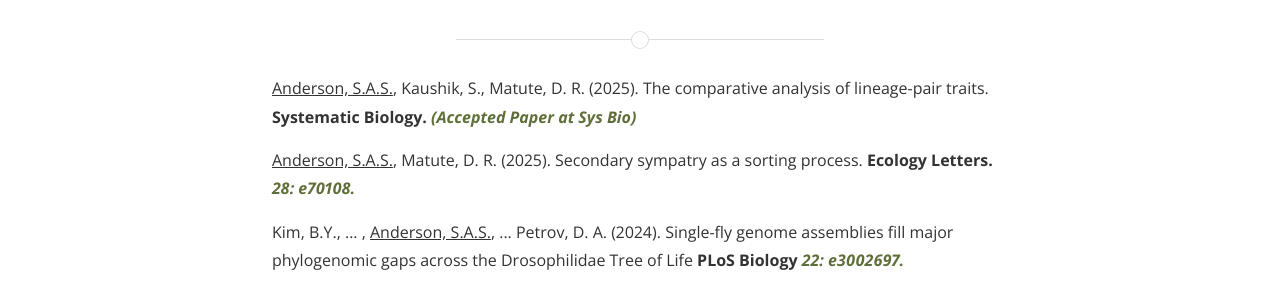
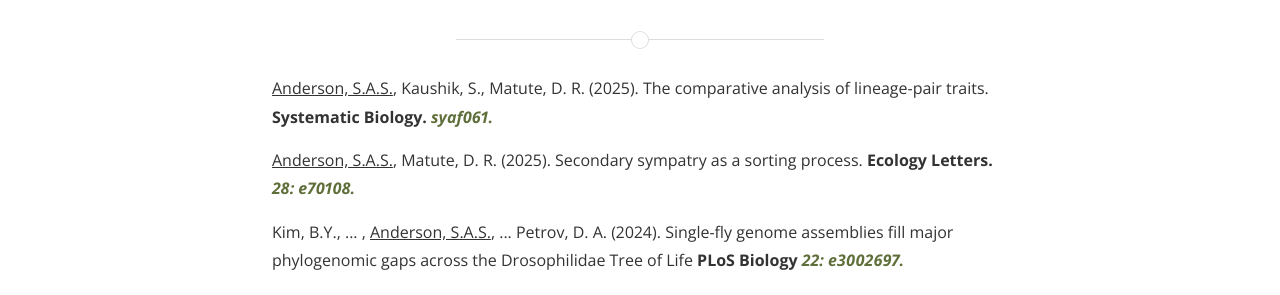
Before and after one commit to SeanASAnderson/SeanASAnderson.github.io, a Jekyll site: the page built from publications2.md, in a window 1280 px wide and 1331 px high. Shown: the part 143-438 px from the top of the window. Built offline with Jekyll 4.4.1, drawn with Linux system fonts in a browser that asks for light colours; nearby versions of some CDN libraries; some web fonts are replaced.

Commit message:
issue assigned for paper

```diff
--- a/publications2.md
+++ b/publications2.md
@@ -13,7 +13,7 @@
 
 <!--< <h2>Submitted / In Review</h2>-->
 
-<p><u>Anderson, S.A.S.</u>, Kaushik, S., Matute, D. R. (2025). The comparative analysis of lineage-pair traits. <b> Systematic Biology.</b> <a href="https://doi.org/10.1093/sysbio/syaf061"><b><i> (Accepted Paper at Sys Bio)</i></b></a> </p>
+<p><u>Anderson, S.A.S.</u>, Kaushik, S., Matute, D. R. (2025). The comparative analysis of lineage-pair traits. <b> Systematic Biology.</b> <a href="https://doi.org/10.1093/sysbio/syaf061"><b><i> syaf061.</i></b></a> </p>
 
 <!--< <h2>Out Now</h2>-->
 
```
